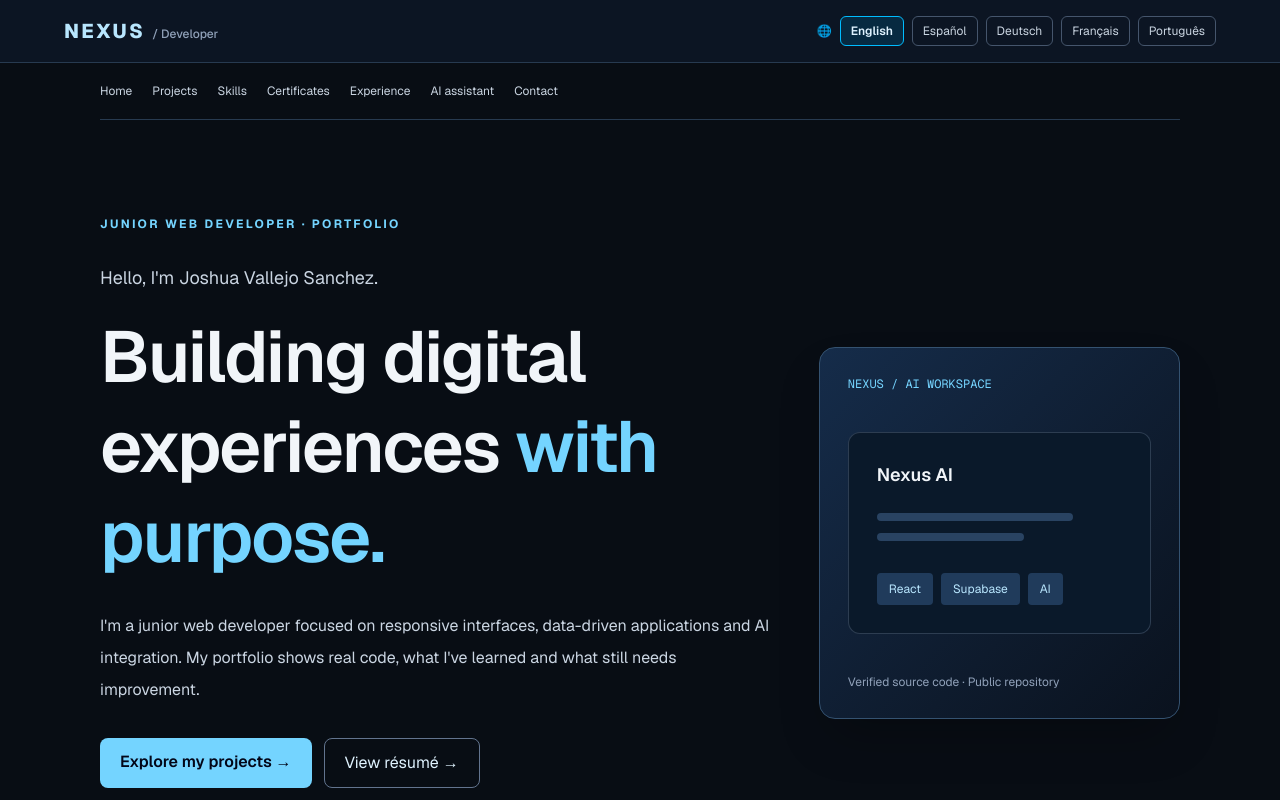
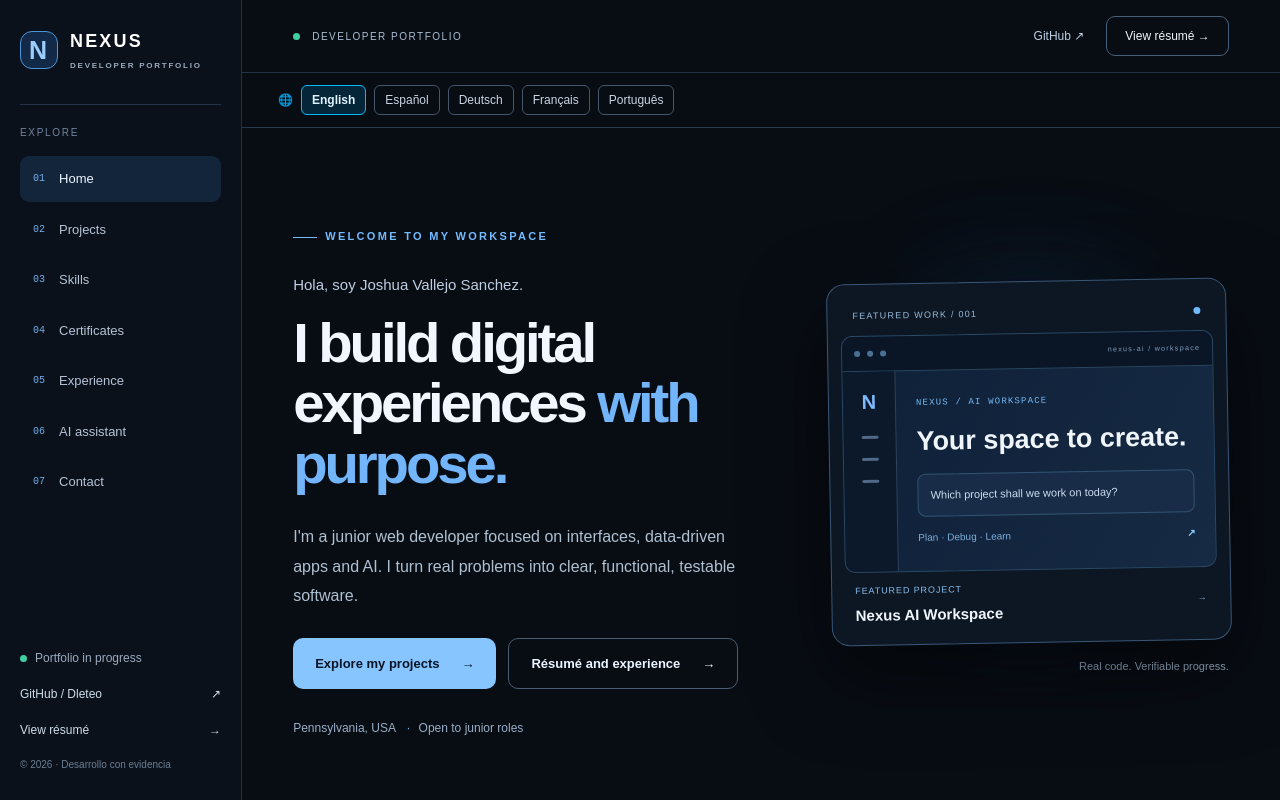
Before and after one commit to Dleteo/Nexus-AI, a Next.js app: page /en in a window 1280 px wide. Shown: the top 800 px of the page. Built offline with nearby package versions, Linux system fonts and the light colour scheme.

Commit message:
fix(i18n): render shared CareerHome for every localized route

```diff
--- a/app/[lang]/page.tsx
+++ b/app/[lang]/page.tsx
@@ -1,6 +1,6 @@
 import type {Metadata} from "next";
 import {notFound} from "next/navigation";
-import InternationalHome from "../../components/career/InternationalHome";
+import CareerHome from "../../components/career/CareerHome";
 import {siteLanguages,type SiteLanguage,isSiteLanguage} from "../../data/site-languages";
 export const dynamicParams=false;
 export function generateStaticParams(){return siteLanguages.filter(x=>x.code!=="es").map(x=>({lang:x.code}));}
@@ -13,5 +13,5 @@ export async function generateMetadata({params}:{params:Promise<{lang:string}>})
 export default async function LanguagePage({params}:{params:Promise<{lang:string}>}){
  const {lang}=await params;
  if(!isSiteLanguage(lang)||lang==="es")notFound();
- return <InternationalHome language={lang}/>;
+ return <CareerHome language={lang}/>;
 }
```
